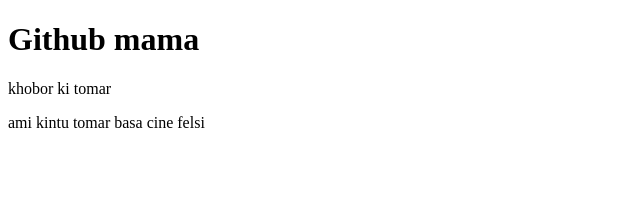
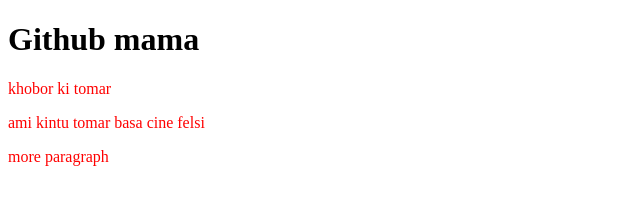
Before and after one commit to jrtanmoy/my-second-repo, a plain HTML site: page index.html in a window 1280 px wide. Shown: the whole page, without its empty margins (0-640 px from the left). Drawn offline with Linux system fonts and the light colour scheme.

Commit message:
style added

```diff
--- a/index.html
+++ b/index.html
@@ -5,10 +5,12 @@
     <meta http-equiv="X-UA-Compatible" content="IE=edge">
     <meta name="viewport" content="width=device-width, initial-scale=1.0">
     <title>My second github repo</title>
+    <link rel="stylesheet" href="style.css">
 </head>
 <body>
     <h1>Github mama</h1>
     <p>khobor ki tomar</p>
     <p>ami kintu tomar basa cine felsi</p>
+    <p>more paragraph</p>
 </body>
 </html>
--- /dev/null
+++ b/style.css
@@ -0,0 +1,3 @@
+p{
+    color: red;
+}
```
